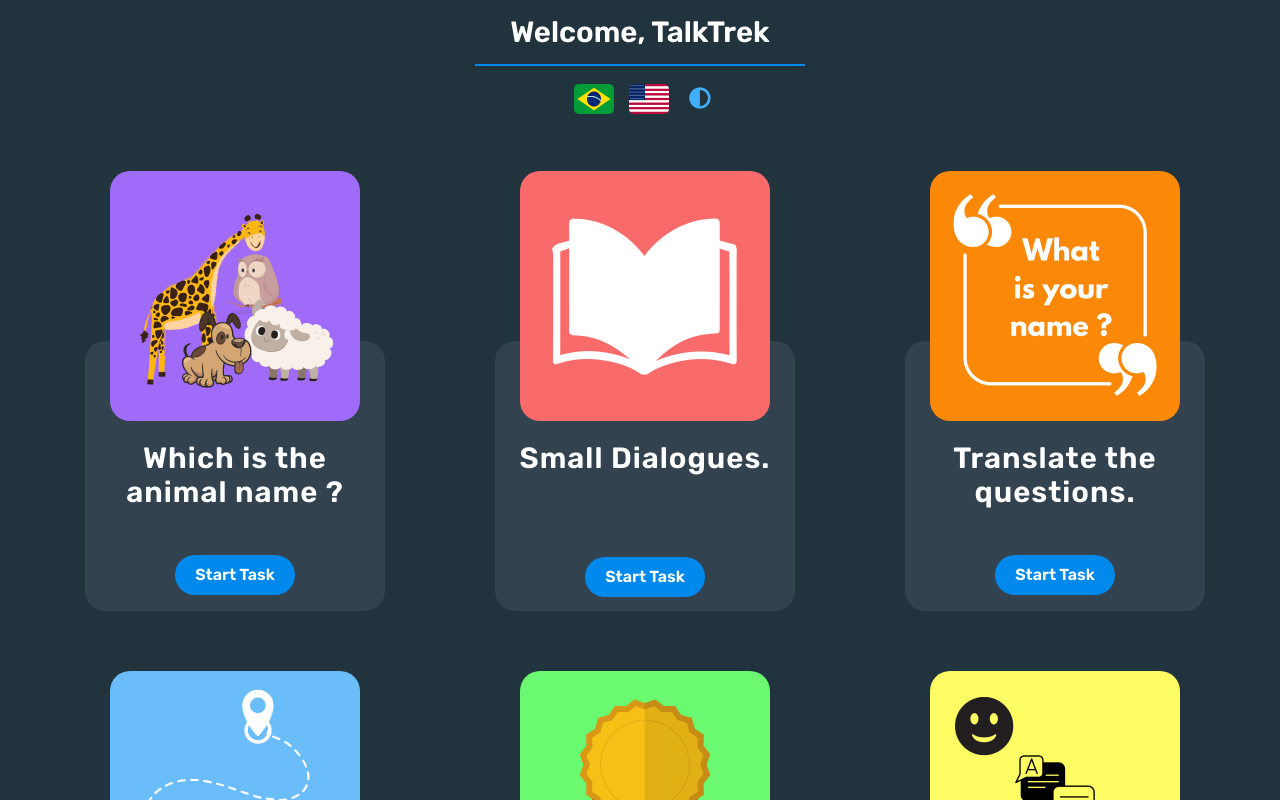
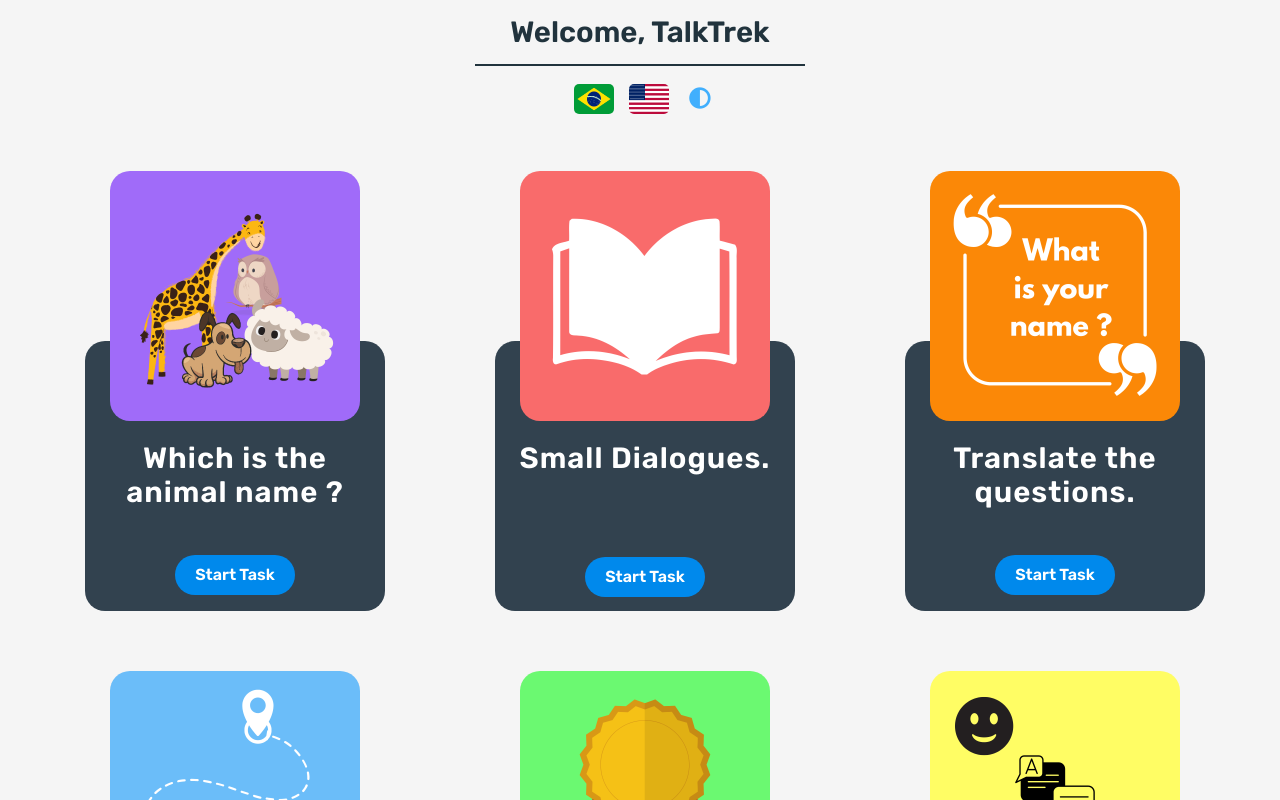
Before and after one commit to EduardoSBordin/talk-trek, a plain HTML site: page index.html in a window 1280 px wide. Both pictures are taken after a click on the button 700 px from the left and 98 px from the top of the page. Shown: the top 800 px of the page. Drawn offline with Linux system fonts and the light colour scheme.

Commit message:
themeMode-0.1

```diff
--- a/scripts/main.css
+++ b/scripts/main.css
@@ -6,8 +6,11 @@ body{
     border: 0px;
     font-family: 'Rubik', sans-serif;
     display: flex;
+    transition: .4s;
 }
-
+body.active{
+    background: whitesmoke;
+}
 /* width */
 ::-webkit-scrollbar {
     width: 5px;
@@ -60,6 +63,10 @@ h1{
     border-radius: 0px;
     border-bottom: 2px solid #0089EC;
     margin: auto;
+}
+h1.active{
+    color: #21333D;
+    border-bottom: 2px solid #21333D;
 }
 #divTitle{
     background: rgba(255, 0, 0, 0);
@@ -147,6 +154,7 @@ backdrop-filter: blur(14.1px);
 }
 #btnLinkViewTask:hover{
     background: #41affd;
+
     transform: scale(1.1);
 }
 #btnFlag{
@@ -226,6 +234,6 @@ backdrop-filter: blur(14.1px);
     justify-content: center;
 }
 #btnWhiteMode:hover{
-    color: white;
+    color: rgb(26, 26, 26);
     transform: scale(1.1);
 }
--- a/scripts/main.js
+++ b/scripts/main.js
@@ -16,3 +16,14 @@
 
 // spanUsername.innerHTML = localStorage.getItem('userName');
 // getUserName();
+const btnWhiteMode = document.querySelector('#btnWhiteMode');
+
+const getBody = document.querySelector('body');
+const getH1 = document.querySelector('h1');
+
+btnWhiteMode.addEventListener('click', ()=>{
+
+   getBody.classList.toggle('active');
+   getH1.classList.toggle('active');
+
+});
```
